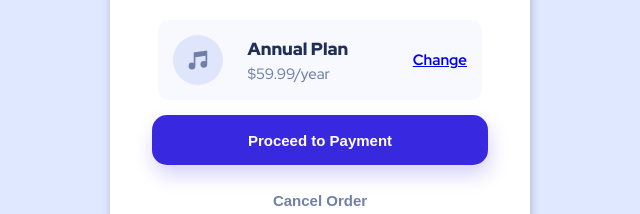
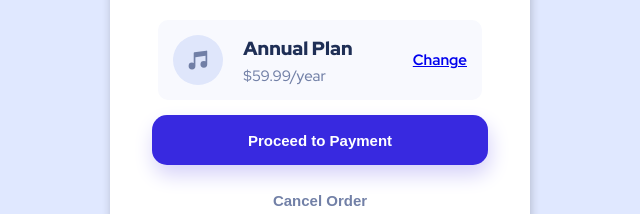
Before and after one commit to mayurdehade/order-summary-component, a plain HTML site: page index.html in a window 1280 px wide. Shown: the part 452-666 px from the top of the page, 328-968 px from the left. Drawn offline with Linux system fonts and the light colour scheme.

Commit message:
update style.css

```diff
--- a/style.css
+++ b/style.css
@@ -77,6 +77,7 @@ body {
   #bold {
     font-weight: 900;
     color: hsl(223, 47%, 23%);
+    font-size: 1.9rem;
   }
 
   #price {
```
